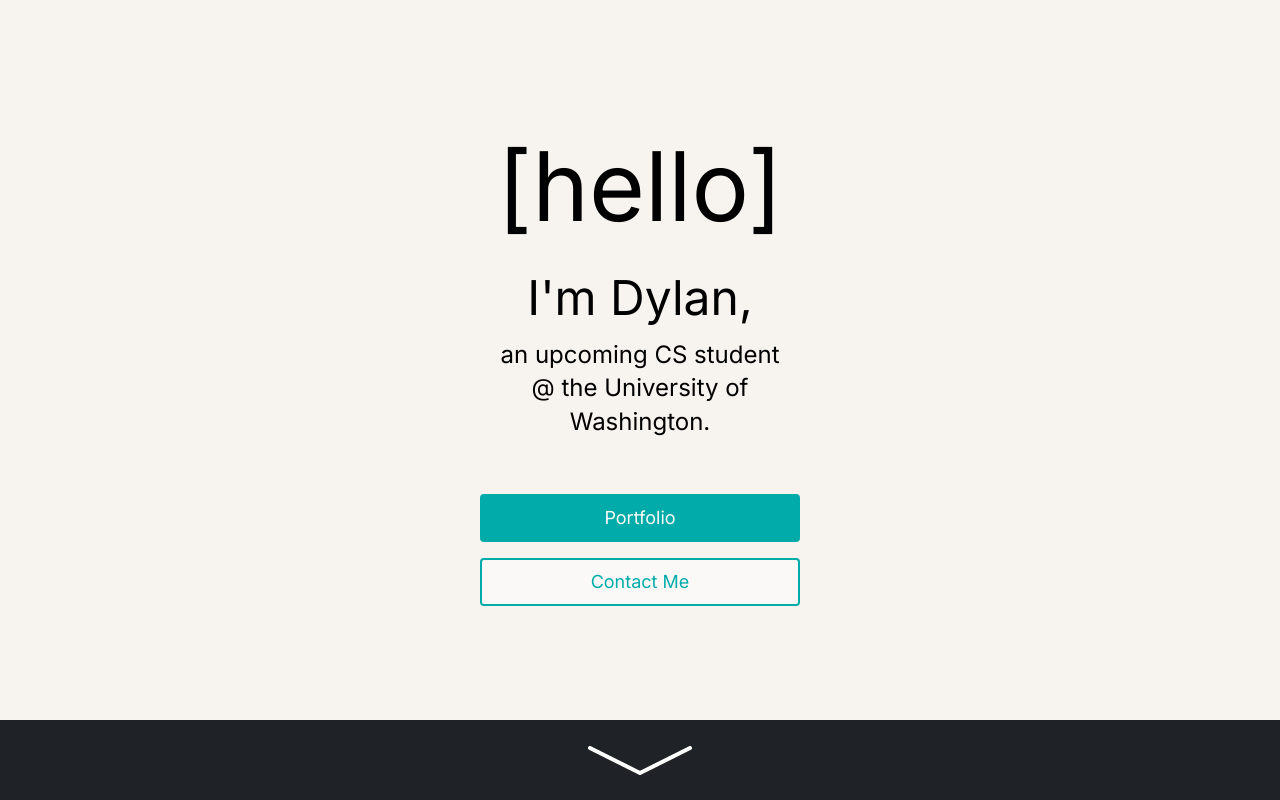
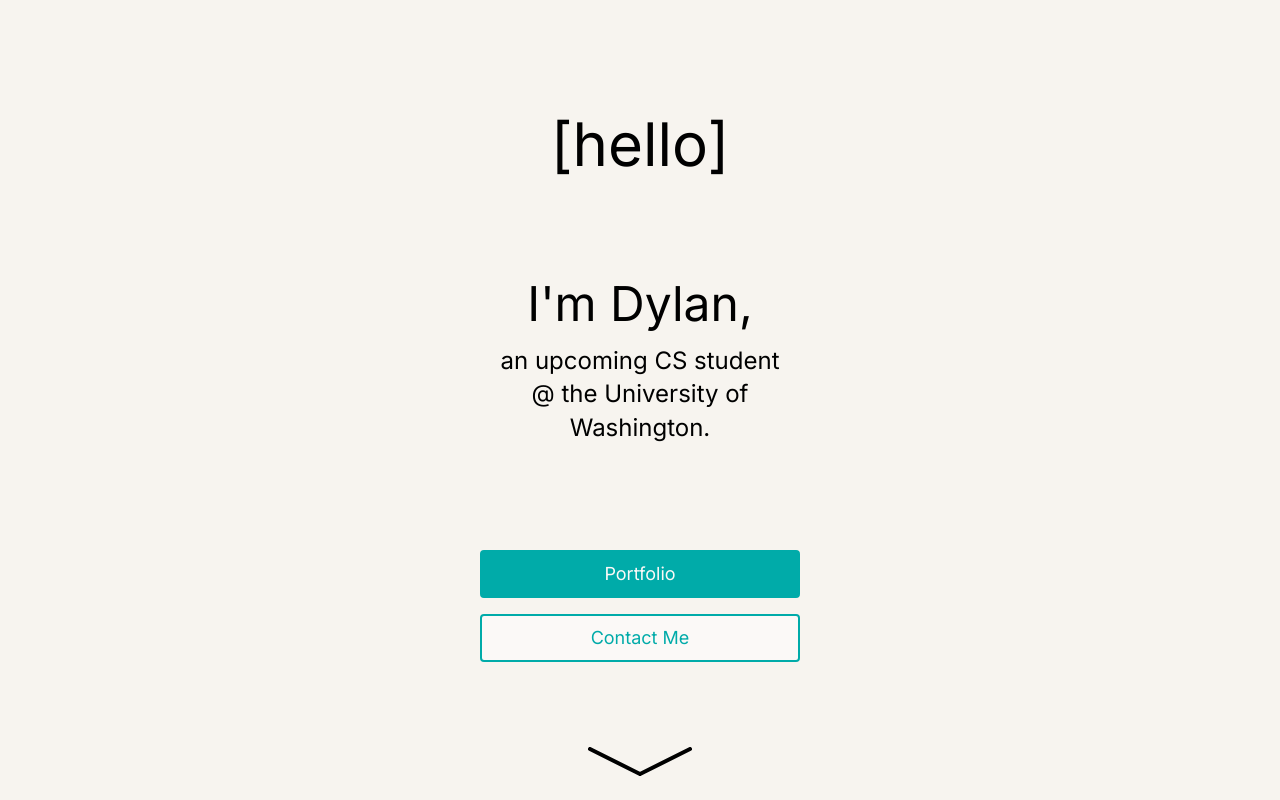
Before and after one commit to DeltA3V1/delta3v1.github.io, a React (Vite) app: page / in a window 1280 px wide. Built offline with nearby package versions, Linux system fonts and the light colour scheme.

Commit message:
Made design tweaks, including simplifying the Landing page and adjusting overall spacing in Sitemap and Toolbox

```diff
--- a/src/components/map/TransitMap.tsx
+++ b/src/components/map/TransitMap.tsx
@@ -3,17 +3,17 @@
 
 export function TransitMap() {
   return (
-    <section id="transit-map" className="relative h-280 pt-48 pb-48 flex flex-col items-center transition-colors duration-300">
+    <section id="transit-map" className="relative h-220 mb-48 flex flex-col items-center transition-colors duration-300">
       <svg
-        className="absolute top-0 w-1 h-280 text-secondary"
-        viewBox="0 0 4 1120"
+        className="absolute top-0 w-1 h-216 text-secondary"
+        viewBox="0 0 4 1000"
       >
-        <path d="M2 0 L2 1120" stroke="currentColor" strokeWidth="4" fill="none" />
+        <path d="M2 0 L2 1000" stroke="currentColor" strokeWidth="4" fill="none" />
       </svg>
-      <div className="bg-dominant w-50 h-14 mb-16 border-2 rounded flex justify-center items-center z-10">
+      <div className="bg-dominant w-50 h-14 mb-24 border-2 rounded flex justify-center items-center z-10">
         <h2 className="text-2xl">Sitemap</h2>
       </div>
-      <div className="w-full flex flex-col grow items-center justify-evenly">
+      <div className="w-full flex flex-col grow items-center justify-between">
         {stations.map((station) => (
           <StationNode key={station.id} station={station} />
         ))}
--- a/src/components/sections/Landing.tsx
+++ b/src/components/sections/Landing.tsx
@@ -8,10 +8,10 @@
   return (
     <section
       id="landing"
-      className="min-h-[100dvh] font-inter flex flex-col bg-dominant transition-colors duration-300"
+      className="min-h-[100dvh] mb-32 font-inter flex flex-col bg-dominant transition-colors duration-300"
     >
-      <div className="flex-1 flex flex-col items-center justify-center gap-[5dvh] px-4 mt-[5dvh]">
-        <h1 className="text-8xl">[hello]</h1>
+      <div className="flex-1 flex flex-col items-center justify-evenly gap-8 px-4 mt-[5dvh]">
+        <h1 className="text-6xl">[hello]</h1>
 
         <div className="flex flex-col items-center justify-center gap-4">
           <h2 className="text-4xl md:text-5xl">I'm Dylan,</h2>
@@ -20,22 +20,20 @@
           </p>
         </div>
 
-        <div className="w-full max-w-xs flex flex-col items-center justify-center gap-4 my-4">
+        <div className="w-full max-w-xs flex flex-col items-center justify-center gap-4">
           <LandingButton bg="bg-accent" text="Portfolio" textColor="text-surface" onClick={() => scrollToStation("portfolio")} />
           <LandingButton bg="bg-surface" text="Contact Me" textColor="text-accent" onClick={() => scrollToStation("contact")} />
         </div>
       </div>
 
       <button
-      className="flex flex-col items-center justify-center bg-secondary w-full h-[10vh] py-6"
+      className="flex flex-col items-center justify-end w-full h-[8vh] py-6"
       onClick={() => { scrollToStation("sitemap") }}
       >
-        <div className="flex flex-col items-center justify-center">
-          <img
-            src={ wideArrow }
-            className={ `${ resolvedTheme === 'light' ? '' : 'invert' }` }
-          />
-        </div>
+        <img
+          src={ wideArrow }
+          className={ `${ resolvedTheme === 'light' ? 'invert' : '' }` }
+        />
       </button>
     </section>
   )
--- a/src/components/sections/Sitemap.tsx
+++ b/src/components/sections/Sitemap.tsx
@@ -2,7 +2,7 @@
 
 export function Sitemap() {
   return (
-    <section id="sitemap" className="bg-gradient-to-b from-secondary from-[0%] to-dominant to-[5%] flex flex-col items-center justify-between transition-colors duration-300">
+    <section id="sitemap" className="pt-16 flex flex-col items-center justify-between transition-colors duration-300">
       <TransitMap />
     </section>
   )
--- a/src/components/sections/Toolbox.tsx
+++ b/src/components/sections/Toolbox.tsx
@@ -19,7 +19,7 @@
 
 export function Toolbox() {
   return (
-    <section id="toolbox" className="flex flex-col items-center justify-between bg-dominant transition-colors duration-300 gap-32">
+    <section id="toolbox" className="flex flex-col items-center justify-between bg-dominant transition-colors duration-300 gap-16">
       <ToolboxGroup
         header="[languages]"
         chips={[
--- a/src/pages/HomePage.tsx
+++ b/src/pages/HomePage.tsx
@@ -24,7 +24,7 @@
   return (
     <div className="bg-dominant min-h-screen flex flex-col h-dvh overflow-hidden transition-colors duration-300">
       <StationHeader stationId={activeStation} />
-      <main className="max-w-max flex-1 no-scrollbar overflow-y-auto scroll-smooth">
+      <main className="w-full flex-1 no-scrollbar overflow-y-auto scroll-smooth">
         <Landing />
         <Sitemap />
         <div className="w-full flex flex-col items-center justify-center gap-90">
```
